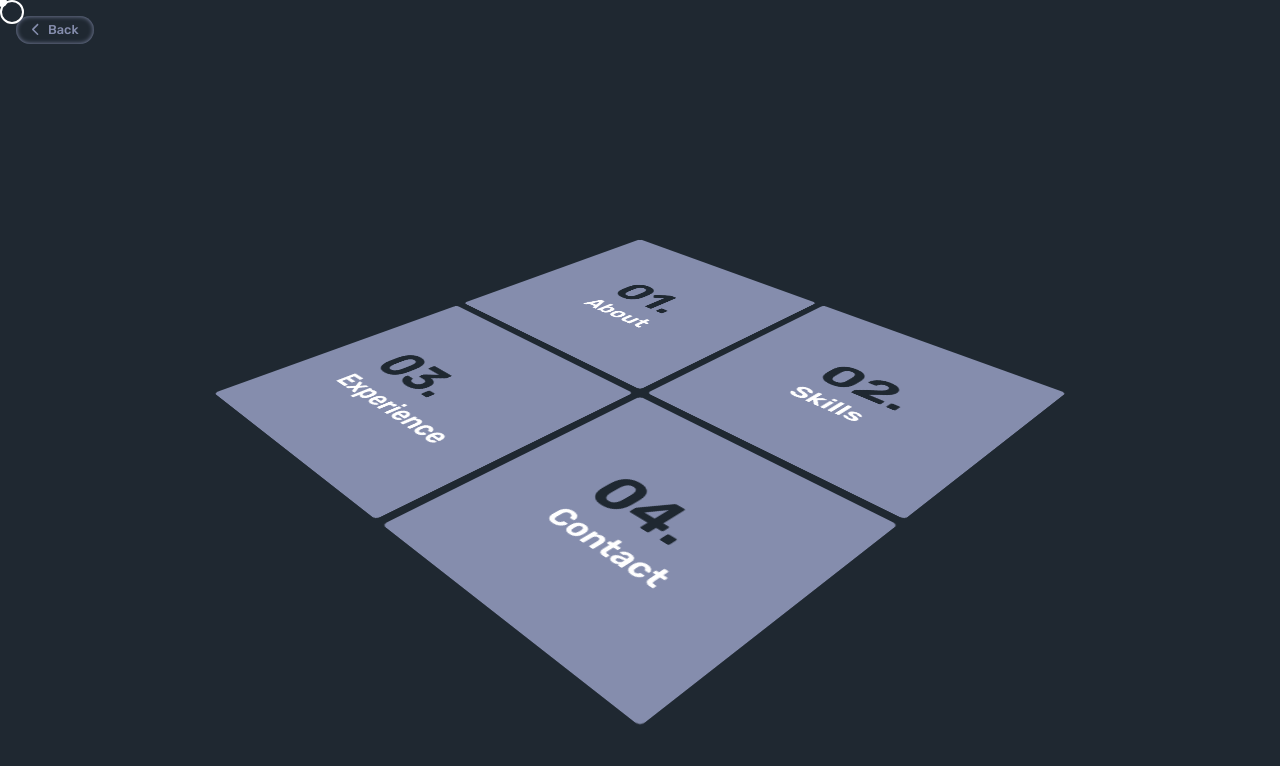
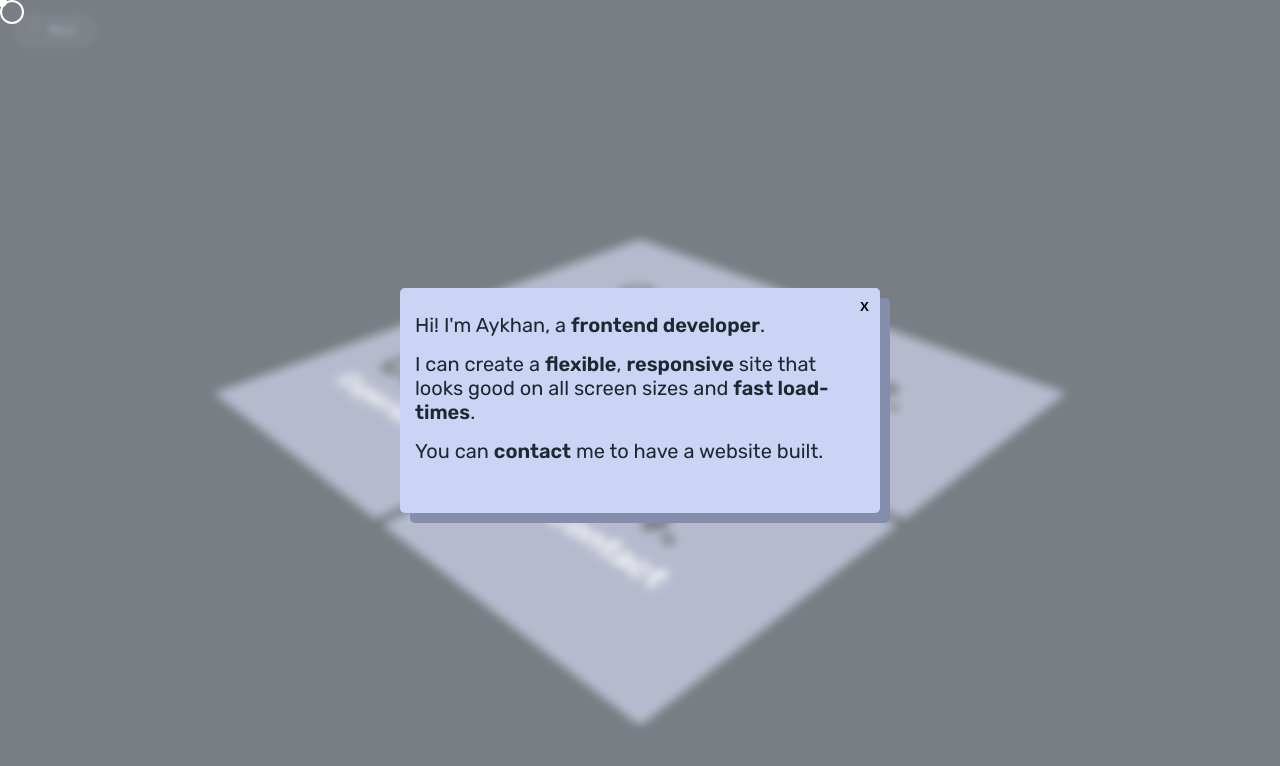
Before and after one commit to AyxanSadiqov/aykhan-sadigov, a Vue app: page / in a window 1280 px wide. Shown: the top 766 px of the page. Built offline with nearby package versions, Linux system fonts and the light colour scheme.

Commit message:
updates done

```diff
--- /dev/null
+++ b/src/components/welcomeModal.vue
@@ -0,0 +1,98 @@
+<template>
+  <transition name="bounce">
+    <div v-if="value" class="main-modal">
+      <div class="modal">
+        <p>Hi! I'm Aykhan, a <span>frontend developer</span>.</p>
+        <p>
+          I can create a <span>flexible</span>, <span>responsive</span> site
+          that looks good on all screen sizes and <span>fast load-times</span>.
+        </p>
+        <p>You can <span @click="$router.push({ name: 'contact' });">contact</span> me to have a website built.</p>
+        <button @click="$emit('close', false)">X</button>
+      </div>
+    </div>
+  </transition>
+</template>
+
+<script>
+export default {
+  props: {
+    value: {
+      type: Boolean,
+      default: false,
+    },
+  },
+};
+</script>
+
+<style lang="scss" scoped>
+.bounce-enter-active {
+  animation: bounce-in 0.5s;
+}
+.bounce-leave-active {
+  animation: bounce-in 0.5s reverse;
+}
+@keyframes bounce-in {
+  0% {
+    transform: scale(0);
+  }
+  50% {
+    transform: scale(1.25);
+  }
+  100% {
+    transform: scale(1);
+  }
+}
+
+.main-modal {
+  display: flex;
+  align-items: center;
+  justify-content: center;
+  flex-direction: column;
+  position: fixed;
+  left: 0;
+  top: 0;
+  width: 100%;
+  height: 100%;
+  z-index: 50;
+  background-color: rgba(255, 255, 255, 0.4);
+  -webkit-backdrop-filter: blur(5px);
+  backdrop-filter: blur(5px);
+  .modal {
+    position: relative;
+    box-shadow: 10px 10px #858dad;
+    display: flex;
+    flex-direction: column;
+    justify-content: center;
+    padding: 30px 15px;
+    max-width: 450px;
+    width: auto;
+    height: auto;
+    background-color: #cad5f5;
+    color: #1f2831;
+    border-radius: 5px;
+    overflow: hidden;
+    overflow-y: auto;
+    p {
+      margin-top: -5px;
+      font-size: 20px;
+      span {
+        font-weight: 600;
+      }
+    }
+    button {
+      position: absolute;
+      top: 0;
+      right: 0;
+      background-color: #cad5f5;
+      padding: 10px;
+      border: 1px solid transparent;
+      font-weight: 600;
+      border-bottom-left-radius: 5px;
+      &:hover {
+        background-color: #858dad;
+      }
+    }
+  }
+}
+</style>
--- a/src/router/index.js
+++ b/src/router/index.js
@@ -4,7 +4,6 @@ import AboutView from '../views/AboutView.vue'
 import SkillsView from '../views/SkillsView.vue'
 import ExperienceView from '../views/ExperienceView.vue'
 import ContactView from '../views/ContactView.vue'
-import HeartView from '../views/HeartView.vue'
 
 const routes = [
   {
@@ -32,11 +31,6 @@ const routes = [
     name: 'contact',
     component: ContactView
   },
-  {
-    path: '/heart',
-    name: 'heart',
-    component: HeartView
-  },
 ]
 
 const router = createRouter({
--- a/src/views/ContactView.vue
+++ b/src/views/ContactView.vue
@@ -11,8 +11,8 @@
 
       <li style="--i:-2;--clr:#4078c0;" data-text="GitHub"><a href="https://github.com/AyxanSadiqov" target="_blank"><span><fa :icon="['fab', 'github']" /></span>GitHub</a></li>
       <li style="--i:-1;--clr:#0a66c2;" data-text="Linkedin"><a href="https://www.linkedin.com/in/aykhan-sadiqov/" target="_blank"><span><fa :icon="['fab', 'linkedin']" /></span>Linkedin</a></li>
-      <li style="--i:0;--clr:#c32aa3;" data-text="Instagram"><a href="#"><span><fa :icon="['fab', 'instagram']" /></span>Instagram</a></li>
-      <li style="--i:1;--clr:#1da1f2;" data-text="Twitter"><a href="#"><span><fa :icon="['fab', 'twitter']" /></span>Twitter</a></li>
+      <li style="--i:0;--clr:#c32aa3;" data-text="Instagram"><a href="https://www.instagram.com/aykhan.sadig/" target="_blank"><span><fa :icon="['fab', 'instagram']" /></span>Instagram</a></li>
+      <li style="--i:1;--clr:#fcbc06;" data-text="E-mail"><a href="mailto:ayxan.sadiq.98@gmail.com"><span><fa :icon="['fa', 'envelope']" /></span>E-mail</a></li>
     </ul>
   </div>
 </template>
--- a/src/views/HeartView.vue
+++ /dev/null
@@ -1,85 +0,0 @@
-<template>
-  <div>
-    <div class="heart-main">
-      <div class="heart">
-        <span>Naz</span>
-        <span>Babişkosunun minnoşuu <fa :icon="['fa', 'kiss-wink-heart']" class="icon" /></span>
-      </div>
-    </div>
-  </div>
-</template>
-
-<script>
-export default {};
-</script>
-
-<style>
-.heart-main{
-  transform: rotate(45deg);
-}
-.heart {
-  width: 100px;
-  height: 100px;
-  background: red;
-  margin: 150px auto;
-  display: flex;
-  align-items: center;
-  justify-content: center;
-  animation: beat 1s infinite alternate;
-}
-@keyframes beat {
-  0% {
-    transform: scale(0.95);
-  }
-  20% {
-    transform: scale(1.1);
-  }
-  40% {
-    transform: scale(0.95);
-  }
-  60% {
-    transform: scale(1);
-  }
-  80% {
-    transform: scale(0.95);
-  }
-  100% {
-    transform: scale(0.95);
-  }
-}
-.heart span:nth-child(1) {
-  position: absolute;
-  transform: rotate(-45deg);
-  color: white;
-  margin: -30px 0 0 -30px;
-  font-size: 2rem;
-  z-index: 100;
-}
-.heart span:nth-child(2) {
-  text-align: center;
-  position: absolute;
-  transform: rotate(-45deg);
-  color: white;
-  margin: 150px 0 0 150px;
-  font-size: 1rem;
-  z-index: 100;
-}
-.heart span:nth-child(2) .icon {
-  color: yellow;
-}
-.heart::before,
-.heart::after {
-  content: "";
-  position: absolute;
-  width: 100px;
-  height: 100px;
-  border-radius: 50%;
-  background: red;
-}
-.heart::before {
-  left: -50px;
-}
-.heart::after {
-  top: -50px;
-}
-</style>
--- a/src/views/HomeView.vue
+++ b/src/views/HomeView.vue
@@ -1,5 +1,6 @@
 <template>
   <div id="home">
+    <welcomeModal :value="showWelcomeModal" @close="showWelcomeModal = val" />
     <div class="double-click-info">
       Double click to see content
     </div>
@@ -23,7 +24,12 @@
 </template>
 
 <script>
+import welcomeModal from '@/components/welcomeModal.vue';
+
 export default {
+  components: {
+    welcomeModal
+  },
   data() {
     return {
       activeMenu: -1,
@@ -45,7 +51,8 @@ export default {
           router: "contact",
         },
       ],
-      colors: ["#1f2831","#1f2831","#1f2831","#1f2831"]
+      colors: ["#1f2831","#1f2831","#1f2831","#1f2831"],
+      showWelcomeModal: true
     };
   },
   mounted() {
```
Also changed, not shown: .eslintrc.js, 5 other files (tests, documents, lock files or other folders).
